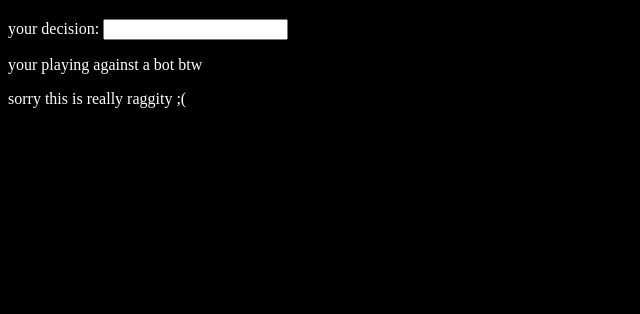
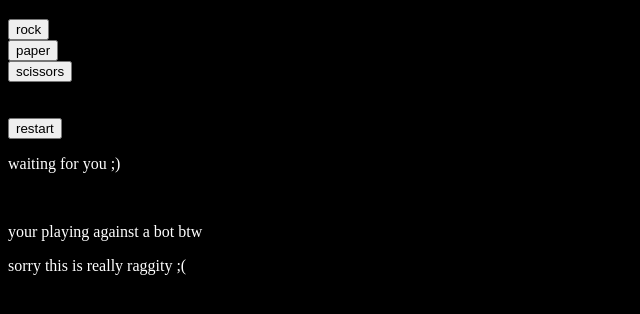
Before and after one commit to CoderChris210/rockpaperscissors, a plain HTML site: page index.html in a window 1280 px wide. Shown: the part 178-492 px from the top of the page, without its empty margins (0-640 px from the left). Drawn offline with Linux system fonts and the light colour scheme.

Commit message:
Update index.html

```diff
--- a/index.html
+++ b/index.html
@@ -9,10 +9,28 @@
   <h1>ROCK</h1>
   <h1>PAPER</h1>
   <h1>SCISSORS</h1>
-  <label for="fname">your decision:</label>
-  <input type="text" id="p1decision" name="p1decision" class="p1decision"><br>
+  <div id="playresultrock">
+    <button type="button" id="rockbtn">rock</button>
+  </div>
+
+  <div id="playresultpaper">
+    <button type="button" id="paperbtn">paper</button>
+  </div>
+
+  <div id="playresultscissors">
+    <button type="button" id="scissorsbtn">scissors</button>
+  </div>
+
+  <div id="restart stuff">
+    <br>
+    <br>
+    <button type="button" id="restartbtn">restart</button>
+  </div>
+
+  <p id="resulttext">waiting for you ;)</p>
+  <br>
   <p>your playing against a bot btw</p>
   <p>sorry this is really raggity ;(</p>
-  <script src="script.js"></script>
+  <script src="script1.js"></script>
 </body>
 </html>
```
